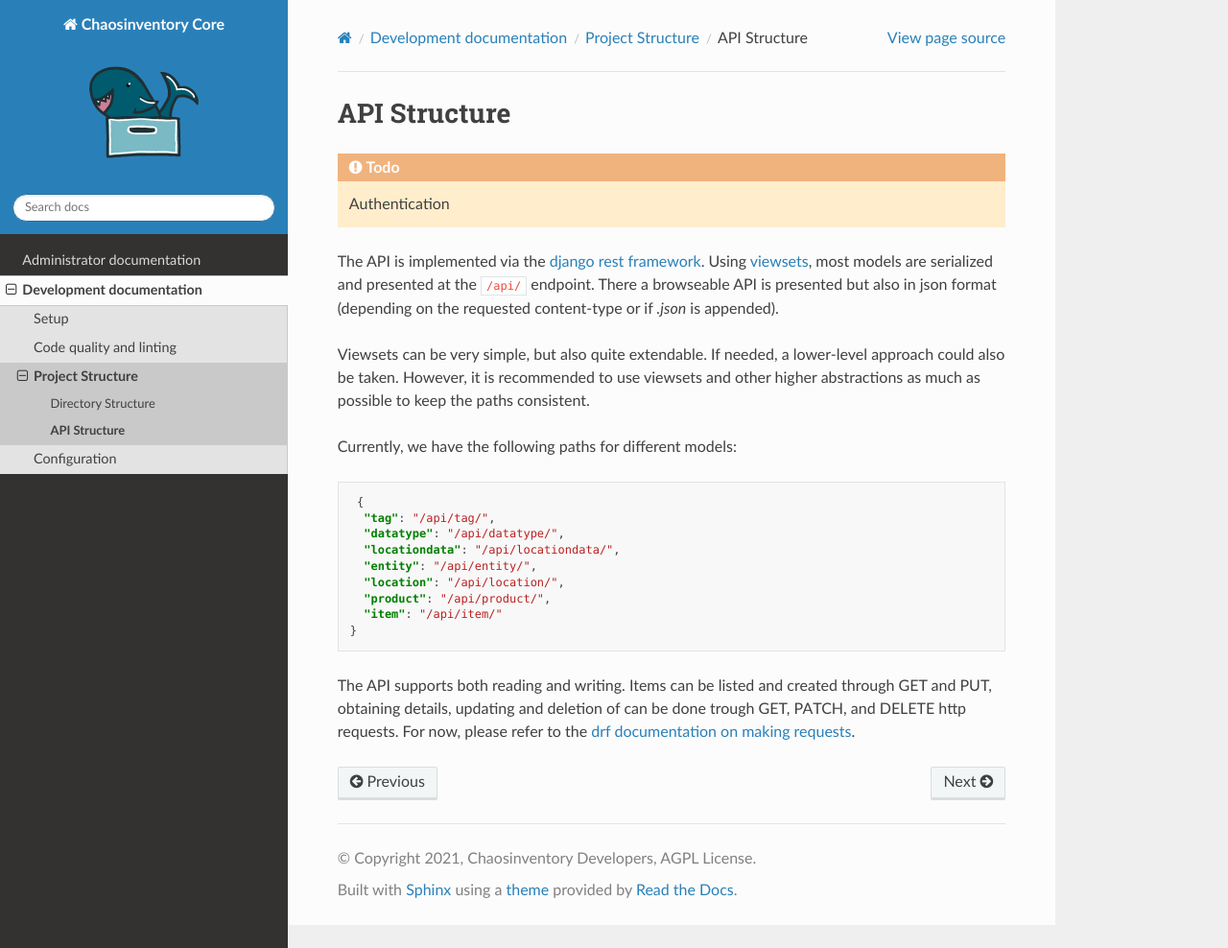
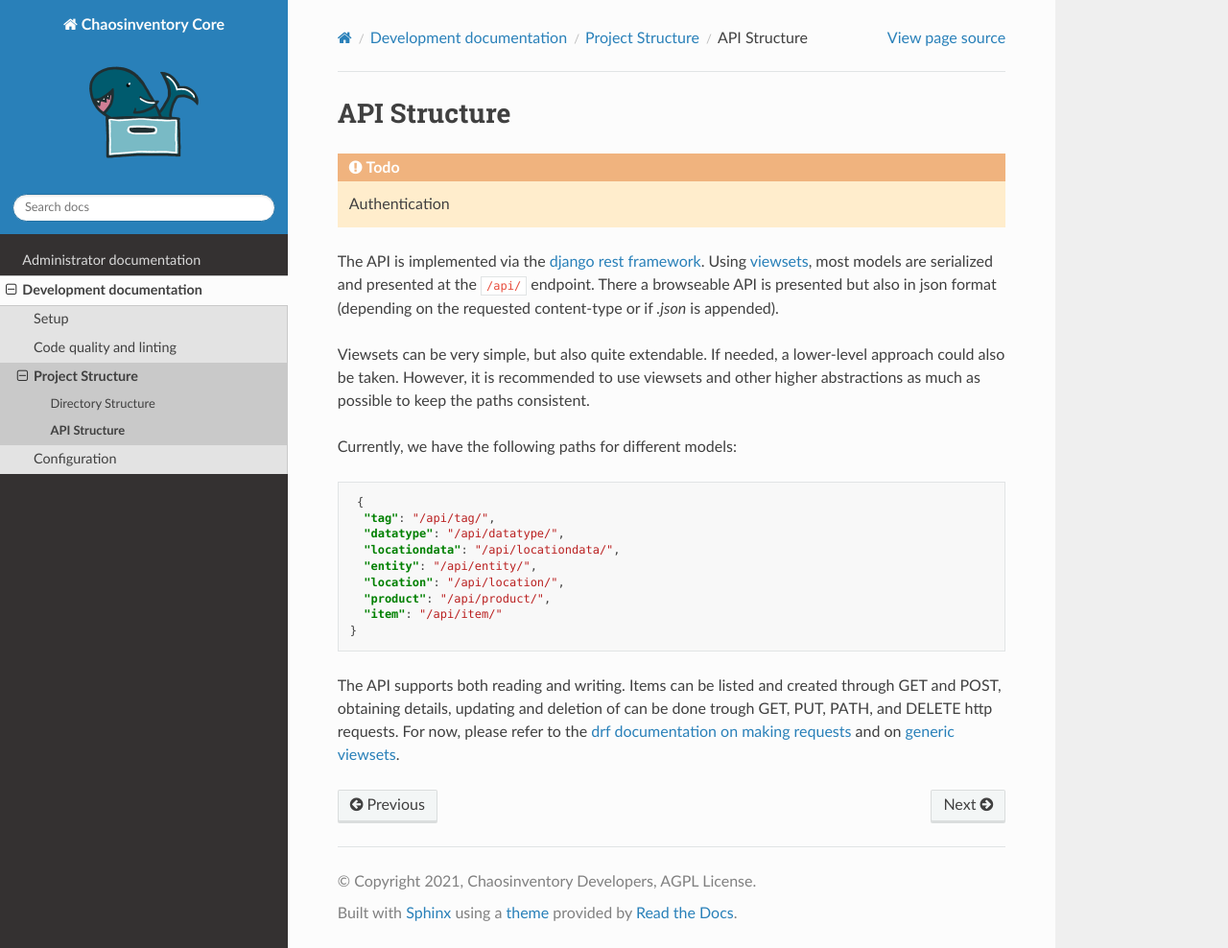
Before and after one commit to chaosinventory/chaosinventory, a Sphinx documentation site: the page built from doc/dev/structure/api.rst, in a window 1280 px wide and 988 px high. Shown: the whole window at 96% size. Built offline with Sphinx 7.4.7 and the Read the Docs theme 2.0.0, drawn with Linux system fonts in a browser that asks for light colours; pages that are not in the unit, such as notebooks, are missing from menus.

Commit message:
Update documentation arround available HTTP methods
Co-Authored-By: Leo Maroni <git@em0lar.de>

```diff
--- a/doc/dev/structure/api.rst
+++ b/doc/dev/structure/api.rst
@@ -32,10 +32,11 @@ Currently, we have the following paths for different models:
   }
 
 The API supports both reading and writing. Items can be listed and created
-through GET and PUT, obtaining details, updating and deletion of can be
-done trough GET, PATCH, and DELETE http requests. For now, please refer
-to the `drf documentation on making requests`_.
+through GET and POST, obtaining details, updating and deletion of can be
+done trough GET, PUT, PATH, and DELETE http requests. For now, please refer
+to the `drf documentation on making requests`_ and on `generic viewsets`_.
 
 .. _django rest framework: https://www.django-rest-framework.org/
 .. _viewsets: https://www.django-rest-framework.org/api-guide/viewsets/
 .. _drf documentation on making requests: https://www.django-rest-framework.org/api-guide/testing/#making-requests
+.. _generic viewsets: https://www.django-rest-framework.org/api-guide/generic-views/#concrete-view-classes
```
